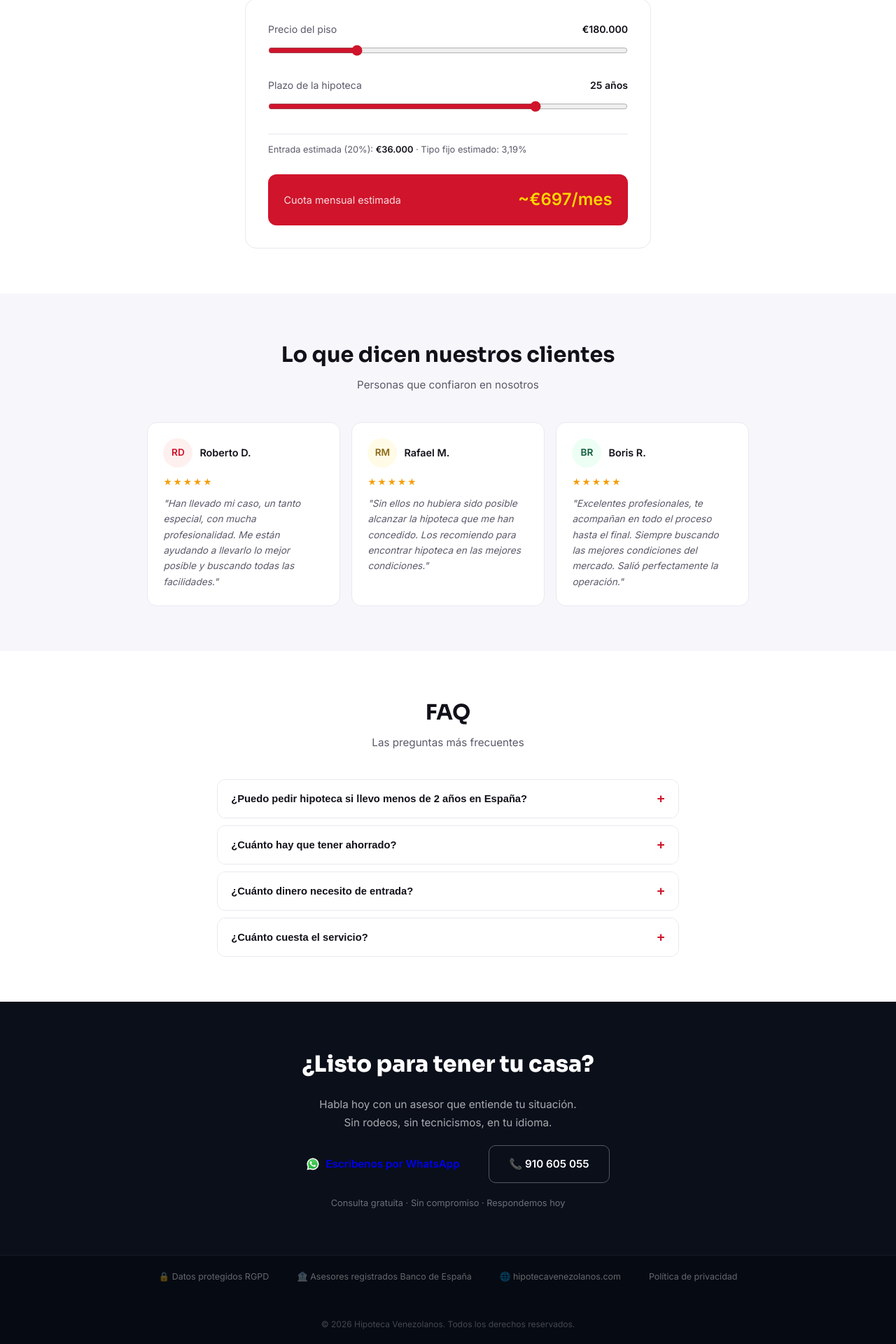
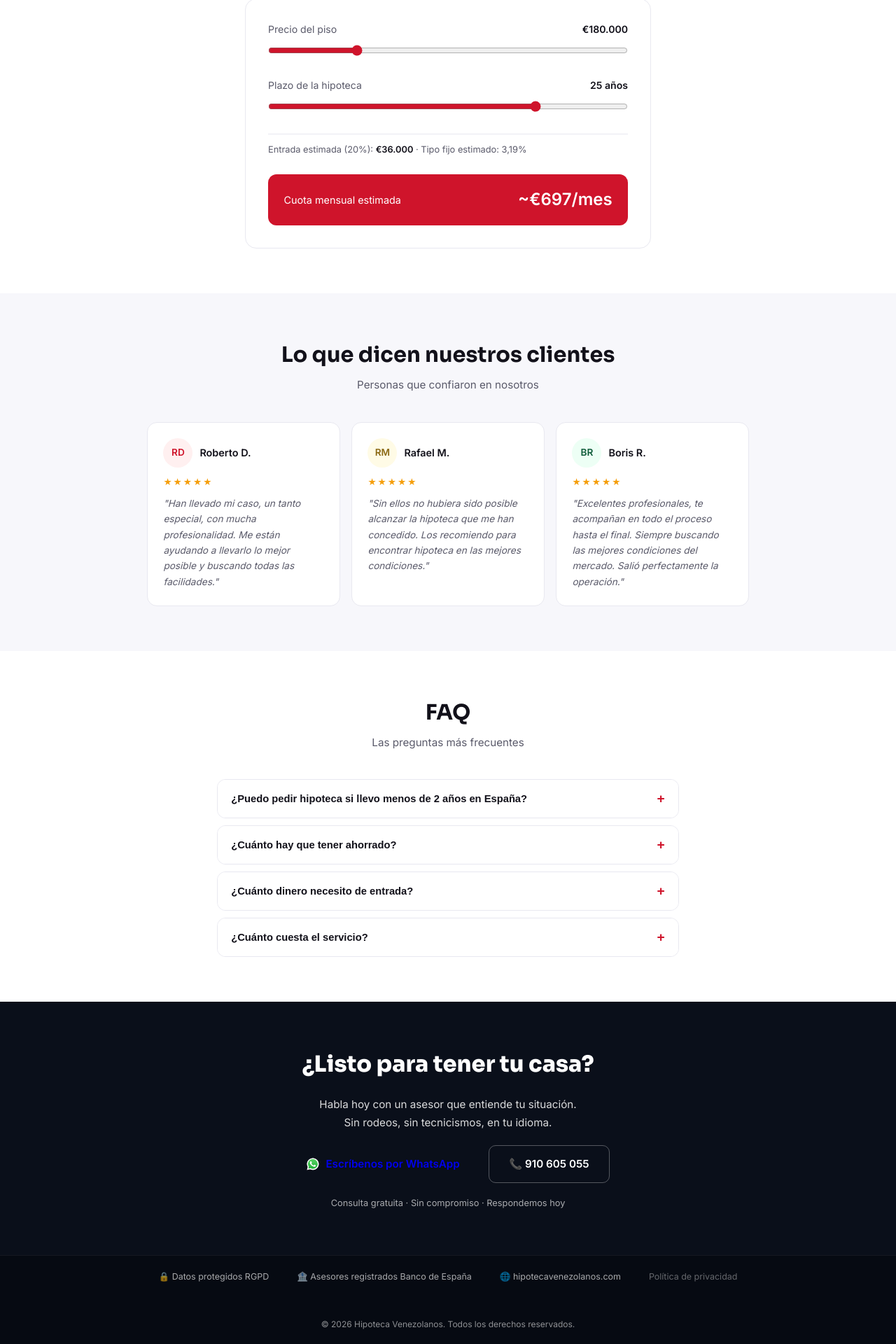
Before and after one commit to winiffer3/hipoteca-venezolanos-web, a React (Vite) app: page / in a window 1280 px wide. Shown: the part 2287-4207 px from the top of the page at 70% size. Built offline with nearby package versions, Linux system fonts and the light colour scheme.

Commit message:
fix: mejorar contraste de textos en calculadora, CTA y footer para accesibilidad

```diff
--- a/src/App.css
+++ b/src/App.css
@@ -324,13 +324,13 @@ nav {
 
 #calc-result span {
   font-size: 0.9rem;
-  color: rgba(255, 255, 255, 0.85);
+  color: #ffffff;
 }
 
 #calc-result strong {
   font-size: 1.5rem;
   font-weight: 800;
-  color: var(--gold);
+  color: #ffffff;
 }
 
 /* ── TESTIMONIOS ── */
@@ -482,7 +482,7 @@ nav {
 }
 
 #cta-final p {
-  color: rgba(255, 255, 255, 0.65);
+  color: rgba(255, 255, 255, 0.85);
   font-size: 0.95rem;
   line-height: 1.7;
 }
@@ -531,7 +531,7 @@ nav {
 }
 
 #cta-note {
-  color: rgba(255, 255, 255, 0.4);
+  color: rgba(255, 255, 255, 0.65);
   font-size: 0.8rem;
 }
 
@@ -944,14 +944,15 @@ footer {
 
 footer span {
   font-size: 0.78rem;
-  color: rgba(255, 255, 255, 0.38);
+  color: rgba(255, 255, 255, 0.65);
 }
+
 
 #footer-copy {
   width: 100%;
   text-align: center;
   font-size: 0.75rem;
-  color: rgba(255, 255, 255, 0.25);
+  color: rgba(255, 255, 255, 0.55);
   margin-top: 0.5rem;
 }
 
--- a/src/components/Calculator.jsx
+++ b/src/components/Calculator.jsx
@@ -15,31 +15,29 @@ export default function Calculator() {
 
     const fmt = (n) => '€' + n.toLocaleString('es-ES')
 
-    const handlePrecio = (e) => {
-        setPrecio(Number(e.target.value))
-    }
-
-    const handlePlazo = (e) => {
-        setPlazo(Number(e.target.value))
-    }
-
     return (
         <section id="calculadora">
             <h2 className="section-title">Calcula tu cuota mensual</h2>
             <p className="section-sub">Una estimación rápida para que vayas con números claros</p>
             <div id="calc-box">
                 <div className="calc-row">
-                    <label>Precio del piso <strong>{fmt(precio)}</strong></label>
+                    <label htmlFor="slider-precio">Precio del piso <strong>{fmt(precio)}</strong></label>
                     <input
+                        id="slider-precio"
                         type="range" min="80000" max="500000" step="5000"
-                        value={precio} onChange={handlePrecio}
+                        value={precio}
+                        onChange={(e) => setPrecio(Number(e.target.value))}
+                        aria-label="Precio del piso"
                     />
                 </div>
                 <div className="calc-row">
-                    <label>Plazo de la hipoteca <strong>{plazo} años</strong></label>
+                    <label htmlFor="slider-plazo">Plazo de la hipoteca <strong>{plazo} años</strong></label>
                     <input
+                        id="slider-plazo"
                         type="range" min="10" max="30" step="1"
-                        value={plazo} onChange={handlePlazo}
+                        value={plazo}
+                        onChange={(e) => setPlazo(Number(e.target.value))}
+                        aria-label="Plazo de la hipoteca en años"
                     />
                 </div>
                 <div id="calc-info">
```
